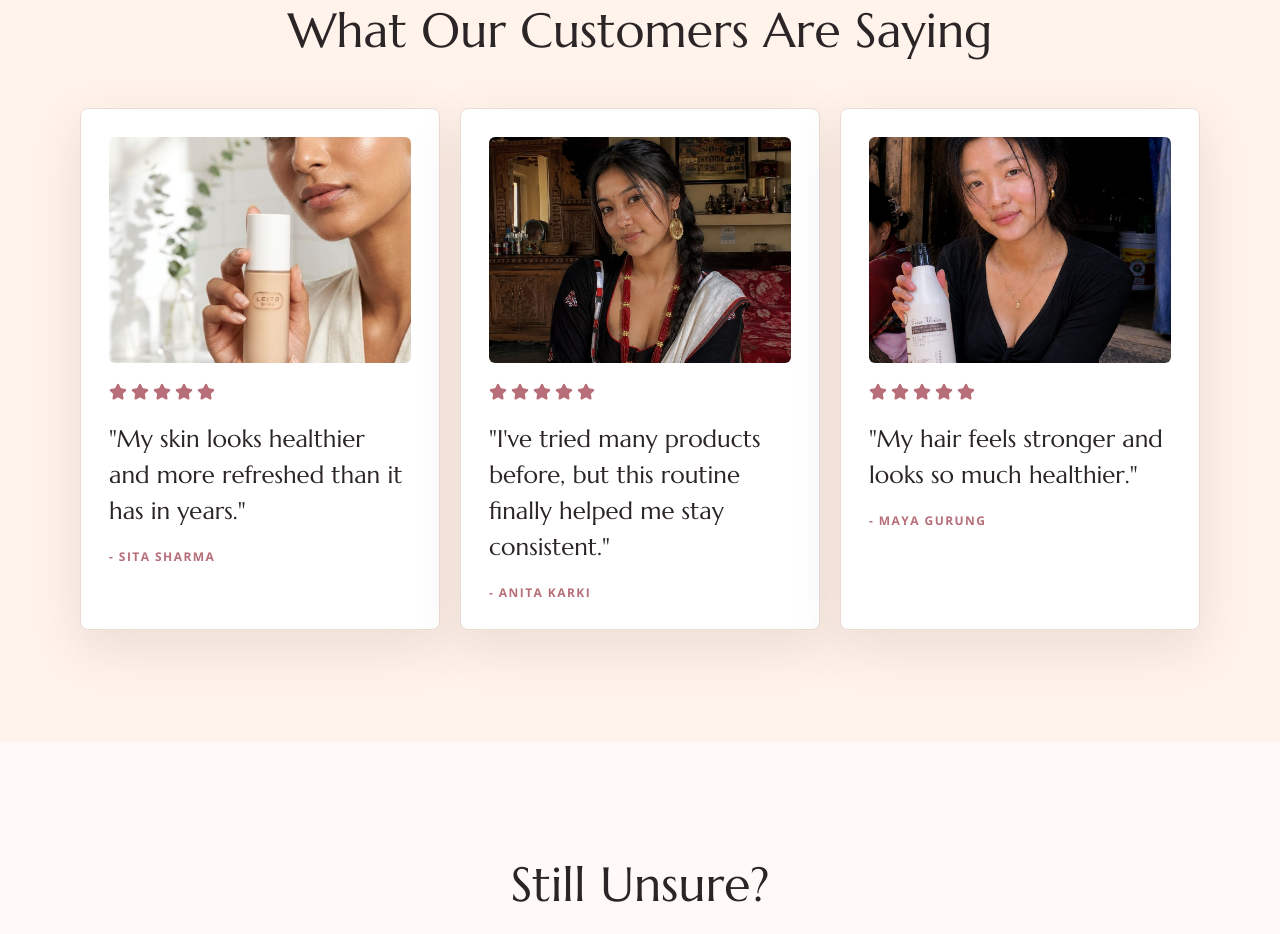
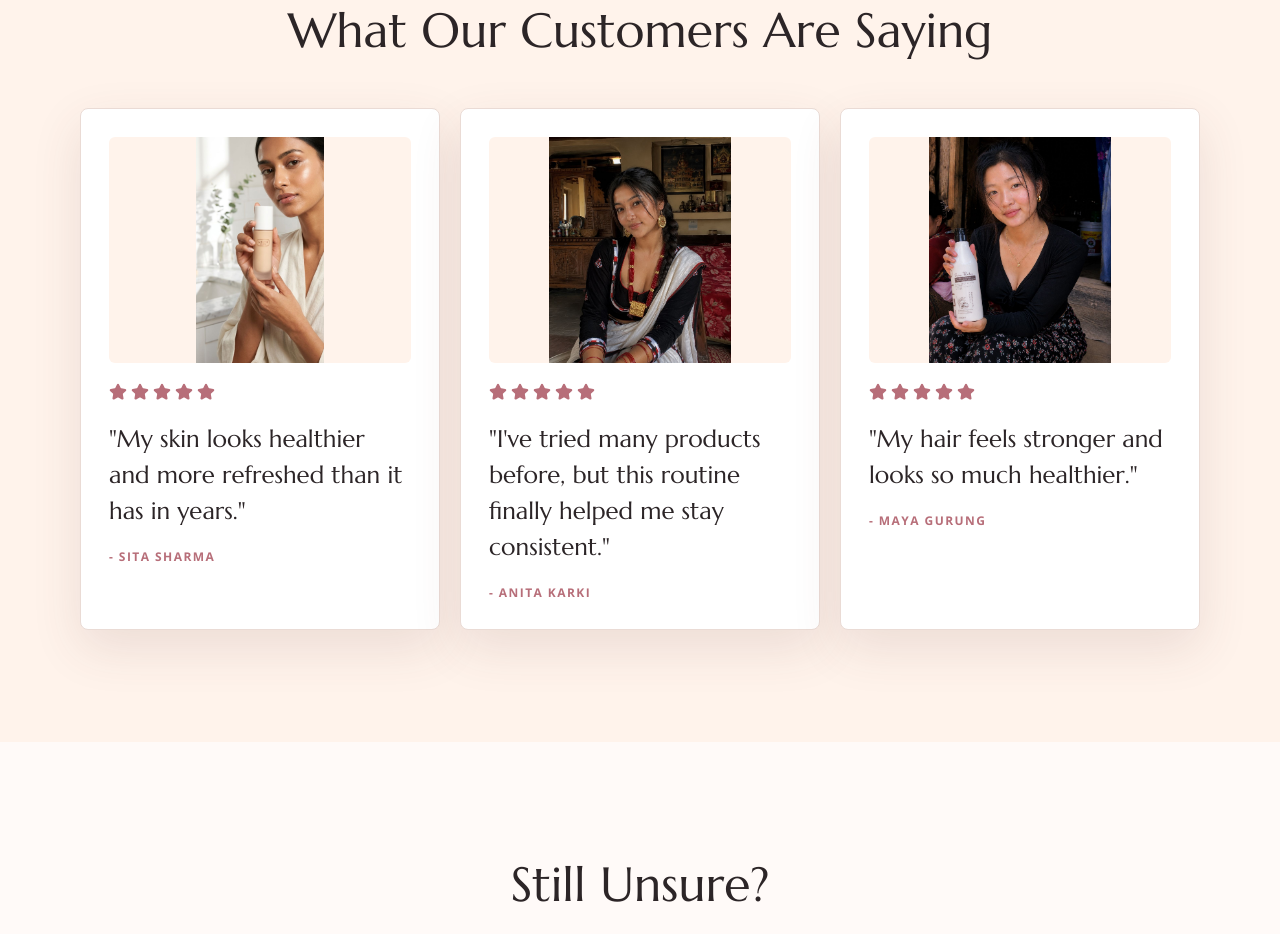
Before and after one commit to maharjanrajan757-hash/rajan-website-plp, a Next.js app: page / in a window 1280 px wide. Shown: the part 7000-7934 px from the top of the page. Built offline with nearby package versions, Linux system fonts and the light colour scheme.

Commit message:
Show full testimonial photos

```diff
--- a/components/landing-page.tsx
+++ b/components/landing-page.tsx
@@ -140,21 +140,18 @@ const testimonials = [
   {
     quote: "My skin looks healthier and more refreshed than it has in years.",
     name: "Sita Sharma",
-    image: "/images/Sita Sharma.jpeg",
-    imagePosition: "object-[70%_28%]"
+    image: "/images/Sita Sharma.jpeg"
   },
   {
     quote:
       "I've tried many products before, but this routine finally helped me stay consistent.",
     name: "Anita Karki",
-    image: "/images/Anita Karki.jpeg",
-    imagePosition: "object-[50%_32%]"
+    image: "/images/Anita Karki.jpeg"
   },
   {
     quote: "My hair feels stronger and looks so much healthier.",
     name: "Maya Gurung",
-    image: "/images/Maya Gurung.jpeg",
-    imagePosition: "object-[50%_30%]"
+    image: "/images/Maya Gurung.jpeg"
   }
 ];
 
@@ -688,14 +685,16 @@ function TestimonialsSection() {
               key={testimonial.name}
               className="rounded-lg border border-[var(--line)] bg-[var(--navy)] p-7 soft-shadow"
             >
+              <div className="mb-5 flex aspect-[4/3] w-full items-center justify-center overflow-hidden rounded-md bg-[var(--pink-soft)]">
                 <Image
                   src={testimonial.image}
                   alt={`${testimonial.name} customer portrait`}
                   width={900}
                   height={1200}
                   sizes="(min-width: 768px) 30vw, 100vw"
-                className={`mb-5 aspect-[4/3] w-full rounded-md object-cover ${testimonial.imagePosition}`}
+                  className="h-full w-full object-contain object-center"
                 />
+              </div>
               <div className="mb-5 flex gap-1 text-[var(--pink)]" aria-label="Five star rating">
                 {Array.from({ length: 5 }).map((_, index) => (
                   <Star key={index} aria-hidden="true" size={18} fill="currentColor" />
```
Lines whose indentation alone changed are shown as unchanged.
